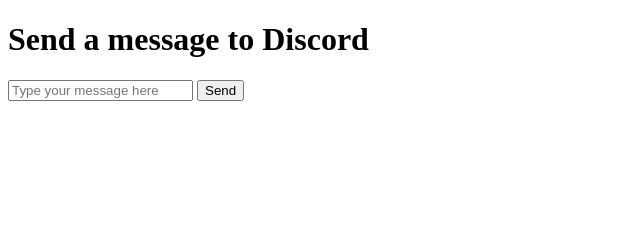
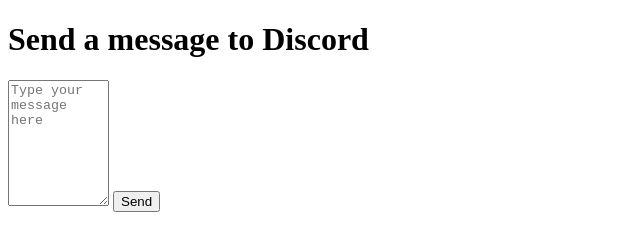
Before and after one commit to RYU9onna/postmessage, a website: page public/index.html in a window 1280 px wide. Shown: the whole page, without its empty margins (0-640 px from the left). Drawn offline with Linux system fonts and the light colour scheme.

Commit message:
Update index.html

```diff
--- a/public/index.html
+++ b/public/index.html
@@ -8,7 +8,7 @@
 <body>
     <h1>Send a message to Discord</h1>
     <form id="messageForm">
-        <input type="text" id="messageInput" placeholder="Type your message here">
+        <textarea id="messageInput" placeholder="Type your message here" rows="8" cols="10"></textarea>
         <button type="submit">Send</button>
     </form>
     <script src="client.js"></script>
```
